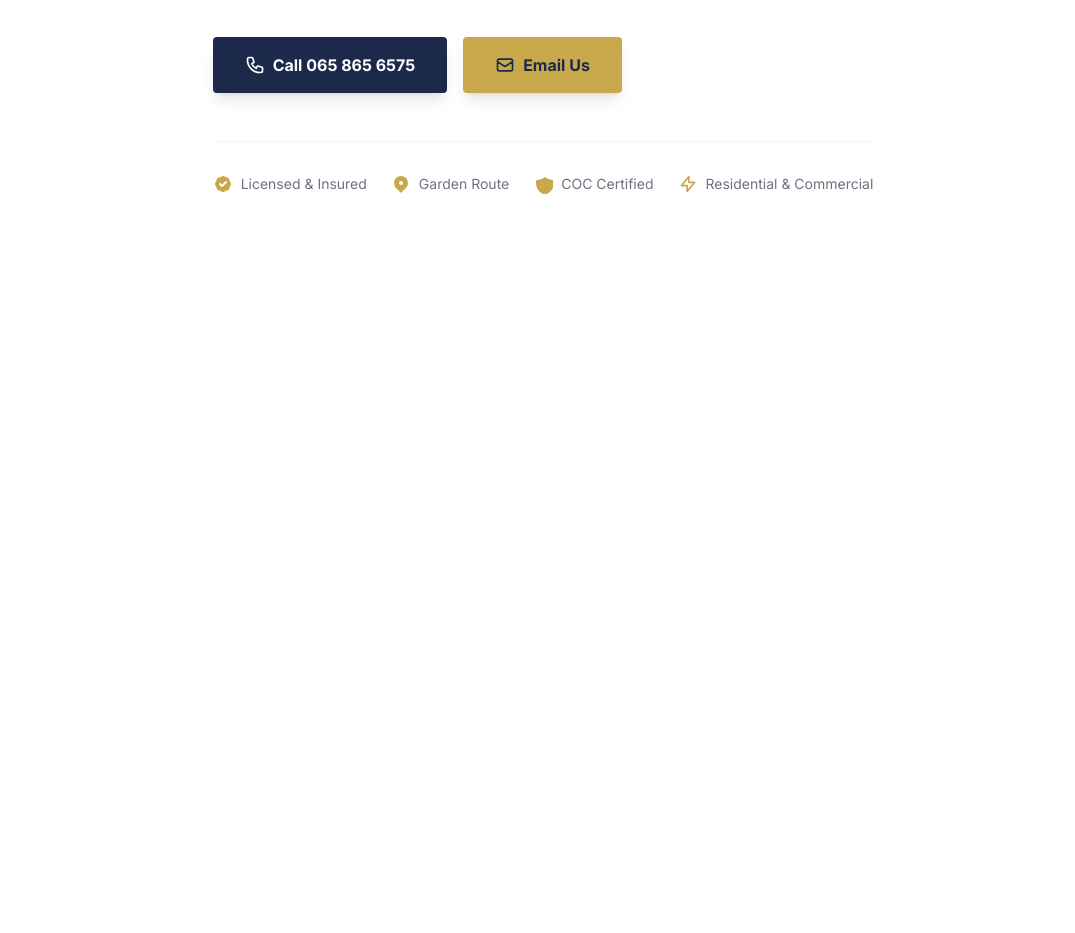
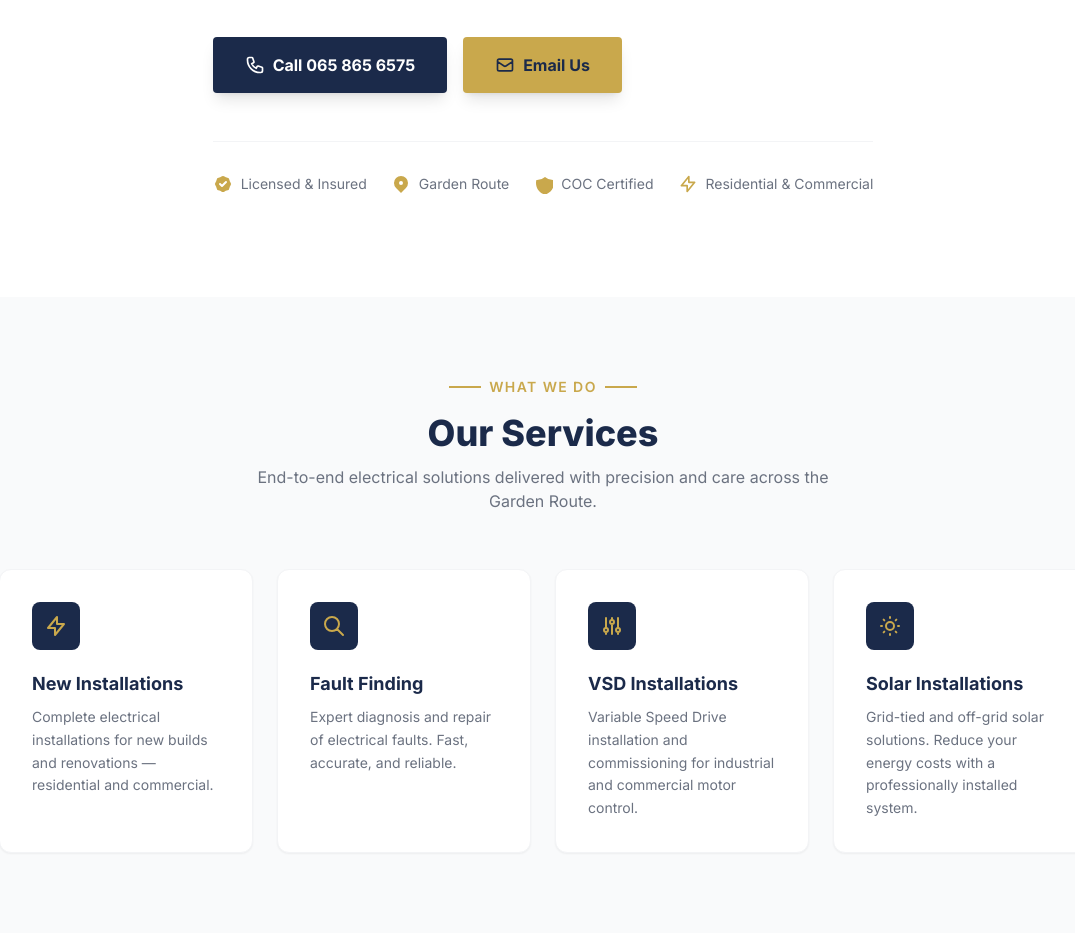
Before and after one commit to marc-axis/4c-electrical, a website: page public/index.html in a window 1280 px wide. Shown: the part 503-1436 px from the top of the page, without its empty margins (97-1172 px from the left). Before the commit the page ends 800 px from the top, so only its background shows below. Drawn offline with nearby package versions, Linux system fonts and the light colour scheme.

Commit message:
feat: services section with 4 animated cards
Co-Authored-By: Claude Sonnet 4.6 <noreply@anthropic.com>

```diff
--- a/public/index.html
+++ b/public/index.html
@@ -213,6 +213,72 @@
     </div>
   </section>
 
+  <!-- Services Section -->
+  <section id="services" class="py-20 bg-gray-50">
+    <div class="max-w-6xl mx-auto px-4 sm:px-6 lg:px-8">
+
+      <!-- Section Header -->
+      <div class="text-center mb-14">
+        <div class="flex items-center justify-center space-x-2 mb-4">
+          <div class="w-8 h-0.5 bg-gold"></div>
+          <span class="text-gold font-semibold text-sm uppercase tracking-widest">What We Do</span>
+          <div class="w-8 h-0.5 bg-gold"></div>
+        </div>
+        <h2 class="text-3xl sm:text-4xl font-extrabold text-navy">Our Services</h2>
+        <p class="text-gray-500 mt-3 max-w-xl mx-auto">End-to-end electrical solutions delivered with precision and care across the Garden Route.</p>
+      </div>
+
+      <!-- Cards Grid -->
+      <div class="grid grid-cols-1 sm:grid-cols-2 lg:grid-cols-4 gap-6">
+
+        <!-- New Installations -->
+        <div class="bg-white rounded-xl p-8 border border-gray-100 shadow-sm hover:shadow-md hover:border-gold transition-all group">
+          <div class="w-12 h-12 bg-navy rounded-lg flex items-center justify-center mb-5 group-hover:bg-gold transition-colors">
+            <svg class="w-6 h-6 text-gold group-hover:text-navy transition-colors" aria-hidden="true" fill="none" stroke="currentColor" viewBox="0 0 24 24">
+              <path stroke-linecap="round" stroke-linejoin="round" stroke-width="2" d="M13 10V3L4 14h7v7l9-11h-7z"/>
+            </svg>
+          </div>
+          <h3 class="text-navy font-bold text-lg mb-2">New Installations</h3>
+          <p class="text-gray-500 text-sm leading-relaxed">Complete electrical installations for new builds and renovations — residential and commercial.</p>
+        </div>
+
+        <!-- Fault Finding -->
+        <div class="bg-white rounded-xl p-8 border border-gray-100 shadow-sm hover:shadow-md hover:border-gold transition-all group">
+          <div class="w-12 h-12 bg-navy rounded-lg flex items-center justify-center mb-5 group-hover:bg-gold transition-colors">
+            <svg class="w-6 h-6 text-gold group-hover:text-navy transition-colors" aria-hidden="true" fill="none" stroke="currentColor" viewBox="0 0 24 24">
+              <path stroke-linecap="round" stroke-linejoin="round" stroke-width="2" d="M21 21l-6-6m2-5a7 7 0 11-14 0 7 7 0 0114 0z"/>
+            </svg>
+          </div>
+          <h3 class="text-navy font-bold text-lg mb-2">Fault Finding</h3>
+          <p class="text-gray-500 text-sm leading-relaxed">Expert diagnosis and repair of electrical faults. Fast, accurate, and reliable.</p>
+        </div>
+
+        <!-- VSDs -->
+        <div class="bg-white rounded-xl p-8 border border-gray-100 shadow-sm hover:shadow-md hover:border-gold transition-all group">
+          <div class="w-12 h-12 bg-navy rounded-lg flex items-center justify-center mb-5 group-hover:bg-gold transition-colors">
+            <svg class="w-6 h-6 text-gold group-hover:text-navy transition-colors" aria-hidden="true" fill="none" stroke="currentColor" viewBox="0 0 24 24">
+              <path stroke-linecap="round" stroke-linejoin="round" stroke-width="2" d="M12 6V4m0 2a2 2 0 100 4m0-4a2 2 0 110 4m-6 8a2 2 0 100-4m0 4a2 2 0 110-4m0 4v2m0-6V4m6 6v10m6-2a2 2 0 100-4m0 4a2 2 0 110-4m0 4v2m0-6V4"/>
+            </svg>
+          </div>
+          <h3 class="text-navy font-bold text-lg mb-2">VSD Installations</h3>
+          <p class="text-gray-500 text-sm leading-relaxed">Variable Speed Drive installation and commissioning for industrial and commercial motor control.</p>
+        </div>
+
+        <!-- Solar -->
+        <div class="bg-white rounded-xl p-8 border border-gray-100 shadow-sm hover:shadow-md hover:border-gold transition-all group">
+          <div class="w-12 h-12 bg-navy rounded-lg flex items-center justify-center mb-5 group-hover:bg-gold transition-colors">
+            <svg class="w-6 h-6 text-gold group-hover:text-navy transition-colors" aria-hidden="true" fill="none" stroke="currentColor" viewBox="0 0 24 24">
+              <path stroke-linecap="round" stroke-linejoin="round" stroke-width="2" d="M12 3v1m0 16v1m9-9h-1M4 12H3m15.364 6.364l-.707-.707M6.343 6.343l-.707-.707m12.728 0l-.707.707M6.343 17.657l-.707.707M16 12a4 4 0 11-8 0 4 4 0 018 0z"/>
+            </svg>
+          </div>
+          <h3 class="text-navy font-bold text-lg mb-2">Solar Installations</h3>
+          <p class="text-gray-500 text-sm leading-relaxed">Grid-tied and off-grid solar solutions. Reduce your energy costs with a professionally installed system.</p>
+        </div>
+
+      </div>
+    </div>
+  </section>
+
   <!-- More sections will be added here -->
 
   <script>
```
